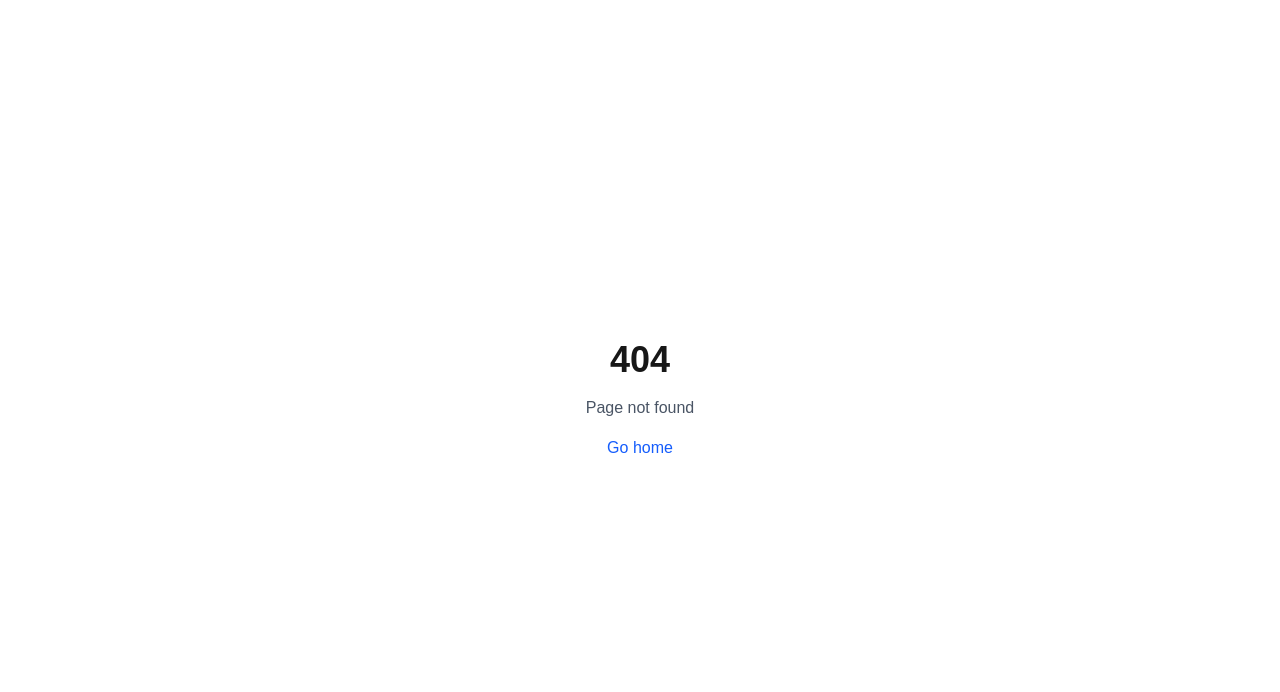
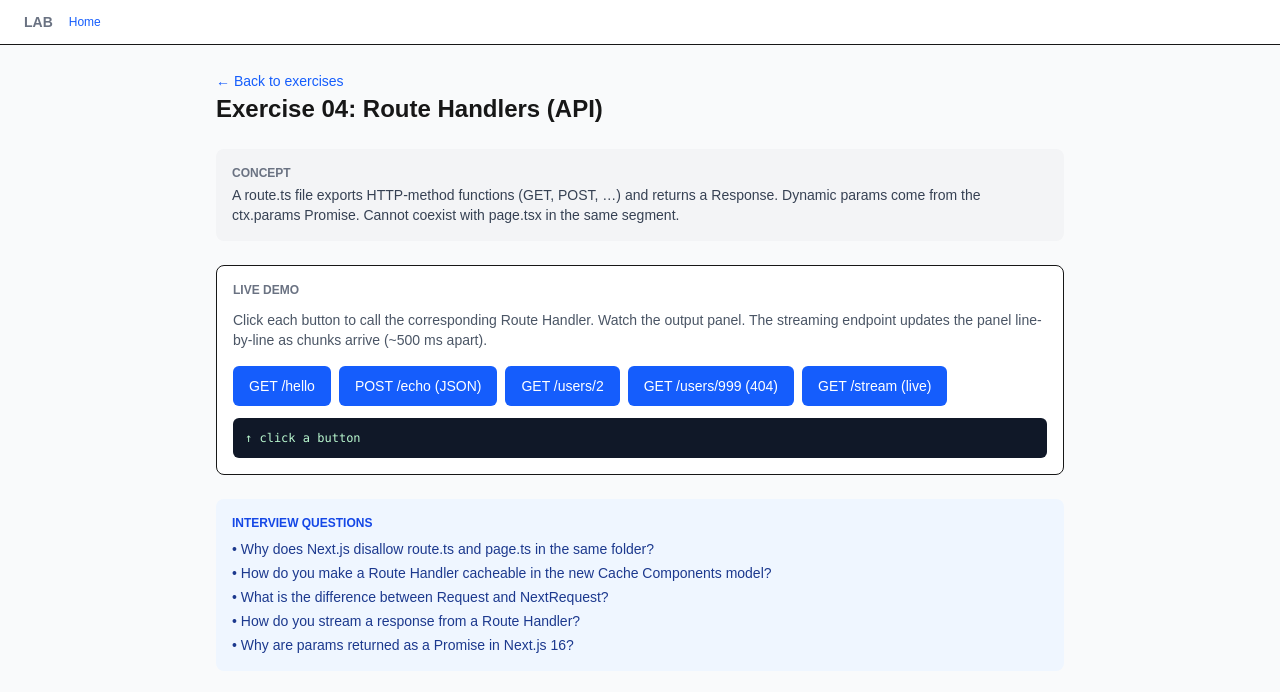
Before and after one commit to nguyentrongnam98/practice-nextjs, a Next.js app: page /lab/routing/04-handlers in a window 1280 px wide. Before the commit this address had no page. Shown: the top 692 px of the page. Built offline with nearby package versions, Linux system fonts and the light colour scheme.

Commit message:
feat(lab/routing): add 04-handlers exercise

```diff
--- /dev/null
+++ b/src/app/lab/routing/04-handlers/_components/HandlersDemo.tsx
@@ -0,0 +1,110 @@
+'use client'
+
+import { useState } from 'react'
+import { Button } from '@/shared/components/ui'
+
+const ENDPOINTS = {
+  hello: '/lab/routing/04-handlers/api/hello',
+  echo: '/lab/routing/04-handlers/api/echo',
+  user: (id: string) => `/lab/routing/04-handlers/api/users/${id}`,
+  stream: '/lab/routing/04-handlers/api/stream',
+} as const
+
+export function HandlersDemo() {
+  const [out, setOut] = useState<string>('')
+  const [busy, setBusy] = useState(false)
+
+  async function run(fn: () => Promise<string>) {
+    setBusy(true)
+    try {
+      setOut(await fn())
+    } catch (e) {
+      setOut(`Error: ${(e as Error).message}`)
+    } finally {
+      setBusy(false)
+    }
+  }
+
+  return (
+    <div className="space-y-3">
+      <div className="flex flex-wrap gap-2">
+        <Button
+          type="button"
+          onClick={() =>
+            run(async () => {
+              const r = await fetch(ENDPOINTS.hello)
+              return JSON.stringify(await r.json(), null, 2)
+            })
+          }
+          disabled={busy}
+        >
+          GET /hello
+        </Button>
+        <Button
+          type="button"
+          onClick={() =>
+            run(async () => {
+              const r = await fetch(ENDPOINTS.echo, {
+                method: 'POST',
+                headers: { 'content-type': 'application/json' },
+                body: JSON.stringify({ greeting: 'xin chào', when: Date.now() }),
+              })
+              return JSON.stringify(await r.json(), null, 2)
+            })
+          }
+          disabled={busy}
+        >
+          POST /echo (JSON)
+        </Button>
+        <Button
+          type="button"
+          onClick={() =>
+            run(async () => {
+              const r = await fetch(ENDPOINTS.user('2'))
+              return `${r.status} ${r.statusText}\n${JSON.stringify(await r.json(), null, 2)}`
+            })
+          }
+          disabled={busy}
+        >
+          GET /users/2
+        </Button>
+        <Button
+          type="button"
+          onClick={() =>
+            run(async () => {
+              const r = await fetch(ENDPOINTS.user('999'))
+              return `${r.status} ${r.statusText}\n${JSON.stringify(await r.json(), null, 2)}`
+            })
+          }
+          disabled={busy}
+        >
+          GET /users/999 (404)
+        </Button>
+        <Button
+          type="button"
+          onClick={() =>
+            run(async () => {
+              const r = await fetch(ENDPOINTS.stream)
+              const reader = r.body!.getReader()
+              const decoder = new TextDecoder()
+              let acc = ''
+              while (true) {
+                const { done, value } = await reader.read()
+                if (done) break
+                acc += decoder.decode(value)
+                setOut(acc) // live update
+              }
+              return acc
+            })
+          }
+          disabled={busy}
+        >
+          GET /stream (live)
+        </Button>
+      </div>
+      <pre className="overflow-x-auto rounded-md bg-gray-900 p-3 text-xs text-green-200">
+        {out || '↑ click a button'}
+      </pre>
+    </div>
+  )
+}
--- /dev/null
+++ b/src/app/lab/routing/04-handlers/api/echo/route.ts
@@ -0,0 +1,16 @@
+import type { NextRequest } from 'next/server'
+
+export async function POST(request: NextRequest) {
+  const contentType = request.headers.get('content-type') ?? ''
+  const body =
+    contentType.includes('application/json')
+      ? await request.json()
+      : await request.text()
+
+  return Response.json({
+    method: 'POST',
+    contentType,
+    received: body,
+    receivedAt: new Date().toISOString(),
+  })
+}
--- /dev/null
+++ b/src/app/lab/routing/04-handlers/api/hello/route.ts
@@ -0,0 +1,6 @@
+export async function GET() {
+  return Response.json({
+    message: 'Hello from a Route Handler!',
+    at: new Date().toISOString(),
+  })
+}
--- /dev/null
+++ b/src/app/lab/routing/04-handlers/api/stream/route.ts
@@ -0,0 +1,19 @@
+export async function GET() {
+  const encoder = new TextEncoder()
+  const stream = new ReadableStream({
+    async start(controller) {
+      for (let i = 1; i <= 5; i++) {
+        controller.enqueue(encoder.encode(`chunk ${i} at ${new Date().toISOString()}\n`))
+        await new Promise((r) => setTimeout(r, 500))
+      }
+      controller.close()
+    },
+  })
+
+  return new Response(stream, {
+    headers: {
+      'content-type': 'text/plain; charset=utf-8',
+      'cache-control': 'no-store',
+    },
+  })
+}
--- /dev/null
+++ b/src/app/lab/routing/04-handlers/api/users/[id]/route.ts
@@ -0,0 +1,19 @@
+import type { NextRequest } from 'next/server'
+
+const USERS: Record<string, { id: string; name: string }> = {
+  '1': { id: '1', name: 'Hùng' },
+  '2': { id: '2', name: 'Alice' },
+  '3': { id: '3', name: 'Bob' },
+}
+
+export async function GET(
+  _req: NextRequest,
+  ctx: { params: Promise<{ id: string }> },
+) {
+  const { id } = await ctx.params
+  const user = USERS[id]
+  if (!user) {
+    return Response.json({ error: 'Not found' }, { status: 404 })
+  }
+  return Response.json(user)
+}
--- /dev/null
+++ b/src/app/lab/routing/04-handlers/page.tsx
@@ -0,0 +1,25 @@
+import { ExerciseLayout } from '@/app/lab/rsc/_components/ExerciseLayout'
+import { HandlersDemo } from './_components/HandlersDemo'
+
+export default function HandlersExercise() {
+  return (
+    <ExerciseLayout
+      number="04"
+      title="Route Handlers (API)"
+      concept="A route.ts file exports HTTP-method functions (GET, POST, …) and returns a Response. Dynamic params come from the ctx.params Promise. Cannot coexist with page.tsx in the same segment."
+      questions={[
+        'Why does Next.js disallow route.ts and page.ts in the same folder?',
+        'How do you make a Route Handler cacheable in the new Cache Components model?',
+        'What is the difference between Request and NextRequest?',
+        'How do you stream a response from a Route Handler?',
+        'Why are params returned as a Promise in Next.js 16?',
+      ]}
+    >
+      <p className="mb-4 text-sm text-gray-600">
+        Click each button to call the corresponding Route Handler. Watch the output panel. The streaming
+        endpoint updates the panel line-by-line as chunks arrive (~500 ms apart).
+      </p>
+      <HandlersDemo />
+    </ExerciseLayout>
+  )
+}
```
